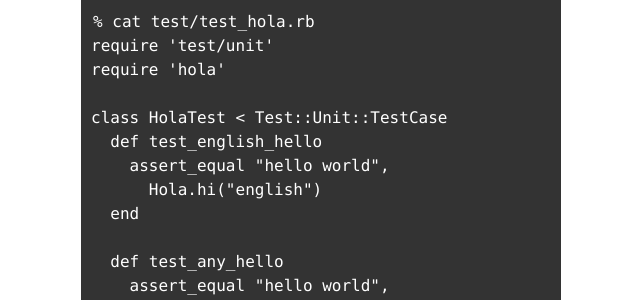
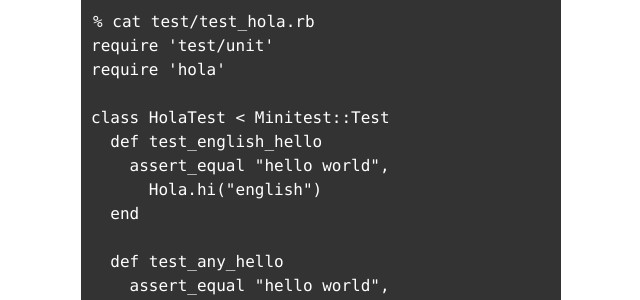
Before and after one commit to radar/guides, a Jekyll site: the page built from make-your-own-gem.md, in a window 1280 px wide and 900 px high, scrolled down 9275 px. Shown: the part 248-548 px from the top of the window, without its empty margins (319-959 px from the left). Built offline with Jekyll 4.4.1, drawn with Linux system fonts in a browser that asks for light colours; some of the changed text lies outside the part shown.

Commit message:
Update Test::Unit -> Minitest, github search link
Github changed its URL for searching repositories, the previous link was giving a 404 not found

```diff
--- a/make-your-own-gem.md
+++ b/make-your-own-gem.md
@@ -382,7 +382,7 @@ a basic test file for hola:
     require 'test/unit'
     require 'hola'
 
-    class HolaTest < Test::Unit::TestCase
+    class HolaTest < Minitest::Test
       def test_english_hello
         assert_equal "hello world",
           Hola.hi("english")
@@ -413,7 +413,7 @@ Finally, to run the tests:
     Test run options: --seed 15331
 
 It's green! Well, depending on your shell colors. For more great examples, the best thing you can do is hunt around
-[GitHub](https://github.com/languages/Ruby) and read some code.
+[GitHub](https://github.com/search?utf8=%E2%9C%93&q=stars%3A%3E100+forks%3A%3E10&type=Repositories&ref=advsearch&l=Ruby) and read some code.
 
 <a id="documenting-code"> </a>
 Documenting your code
```
